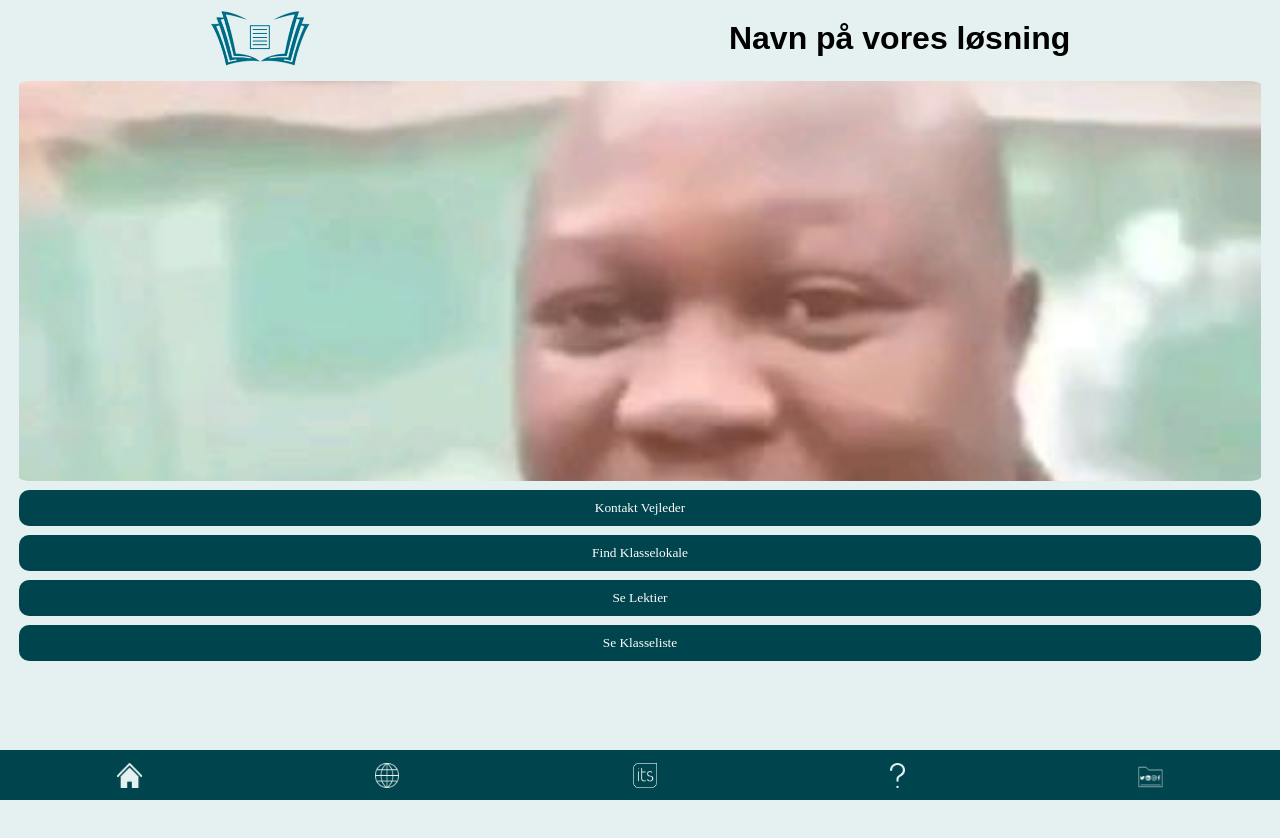
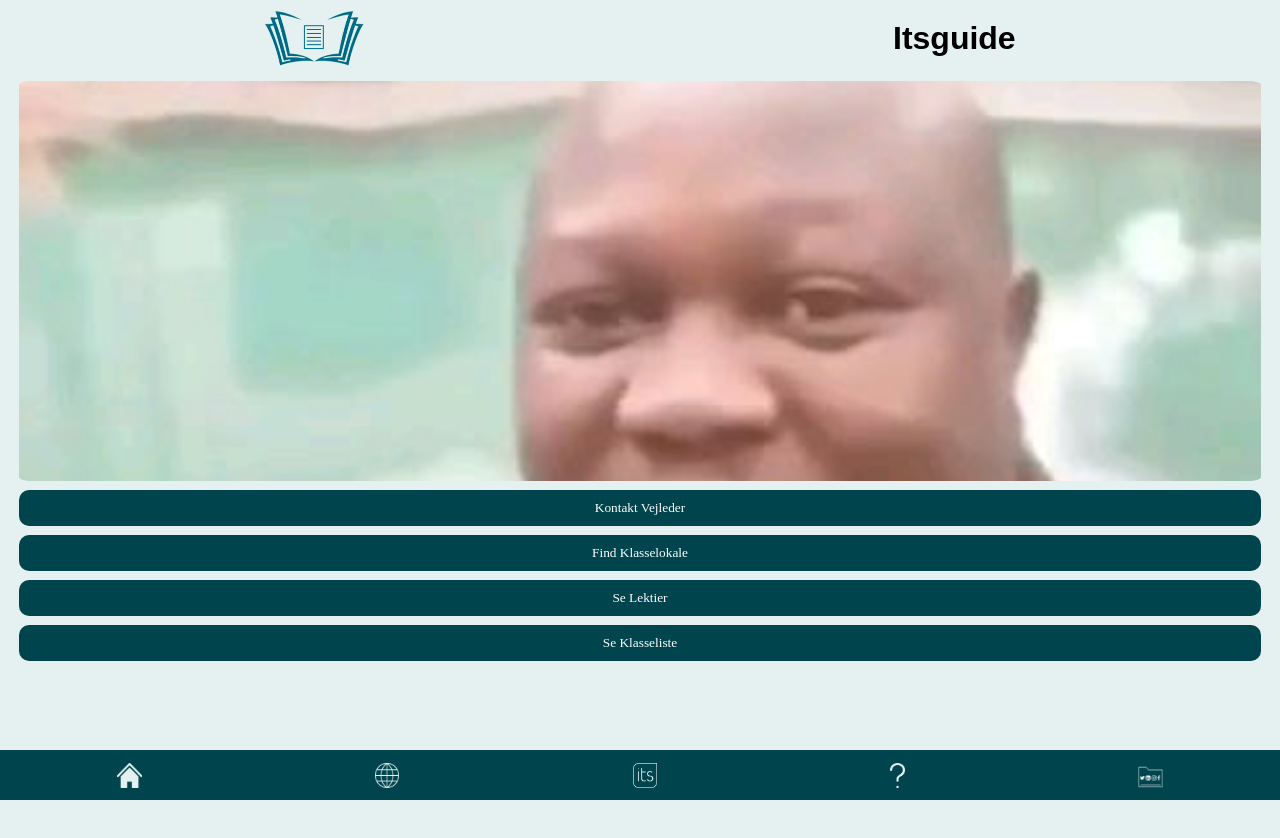
Before and after one commit to nuksnuks/userinterface, a plain HTML site: page index.html in a window 1280 px wide. Shown: the top 838 px of the page. Drawn offline with Linux system fonts and the light colour scheme; a web font is replaced by a local one.

Commit message:
Update index.html

```diff
--- a/index.html
+++ b/index.html
@@ -15,7 +15,7 @@
     <div id="container">
       <div id="header">
         <img id="logo" src="billeder/logo-its.png" alt="Guidens logo">
-        <h1 class="guidetitel"> Navn på vores løsning </h1>
+        <h1 class="guidetitel"> Itsguide </h1>
       </div>
       <div id="main">
         <img src="billeder/ttnl.jpg" alt="preview" id="preview1">
```
